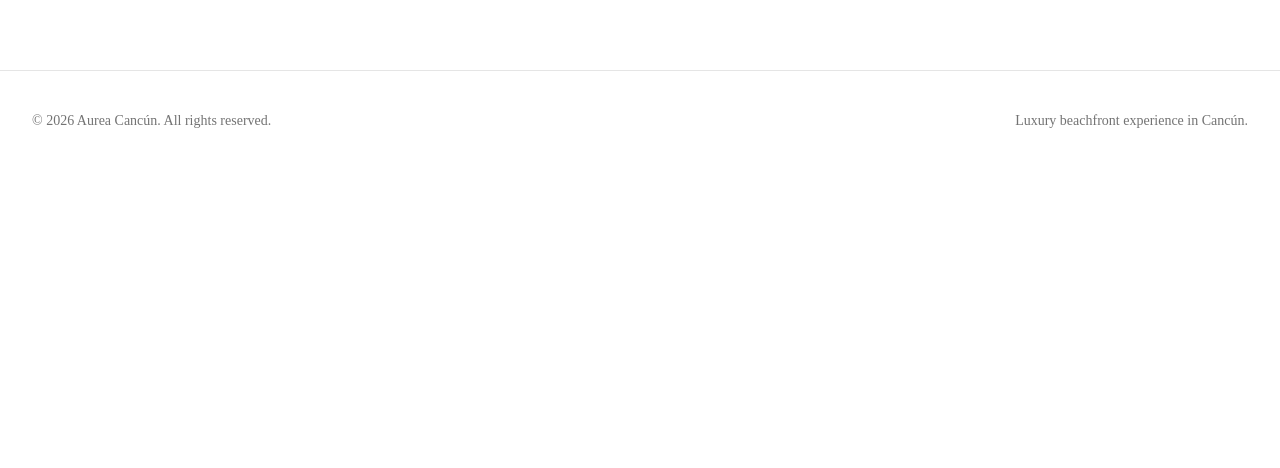
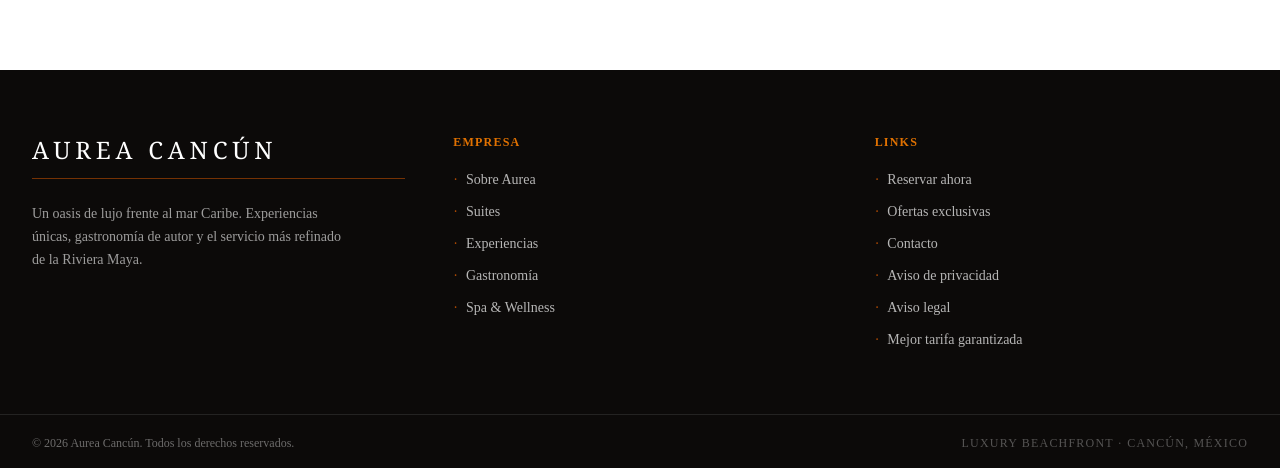
Before and after one commit to Ridoud-S/Aurea-Cancun-Frontend, a Next.js app: page /en in a window 1280 px wide. Shown: the part 730-1198 px from the top of the page. Before the commit the page ends 901 px from the top, so only its background shows below. Built offline with nearby package versions, Linux system fonts and the light colour scheme.

Commit message:
feat(layout): add luxury Footer and update nav translations

```diff
--- a/src/components/layout/Footer.tsx
+++ b/src/components/layout/Footer.tsx
@@ -1,12 +1,115 @@
+import { Link } from "@/i18n/navigation";
 import Container from "@/components/common/Container";
+import { Separator } from "@/components/ui/separator";
 
+
+// ---------------------------------------------------------------------------
+// Data
+// ---------------------------------------------------------------------------
+const empresa = [
+  { label: "Sobre Aurea", href: "/sobre-nosotros" },
+  { label: "Suites", href: "/suites" },
+  { label: "Experiencias", href: "/experiencias" },
+  { label: "Gastronomía", href: "/gastronomia" },
+  { label: "Spa & Wellness", href: "/spa" },
+];
+
+const links = [
+  { label: "Reservar ahora", href: "/reservar" },
+  { label: "Ofertas exclusivas", href: "/ofertas" },
+  { label: "Contacto", href: "/contacto" },
+  { label: "Aviso de privacidad", href: "/privacidad" },
+  { label: "Aviso legal", href: "/legal" },
+  { label: "Mejor tarifa garantizada", href: "/reservar" },
+];
+
+
+// ---------------------------------------------------------------------------
+// Component
+// ---------------------------------------------------------------------------
 export default function Footer() {
-    return (
-        <footer className="border-t py-10">
-            <Container className="flex flex-col gap-4 text-sm text-muted-foreground md:flex-row md:items-center md:justify-between">
-                <p>© 2026 Aurea Cancún. All rights reserved.</p>
-                <p>Luxury beachfront experience in Cancún.</p>
-            </Container>
-        </footer>
-    );
+  return (
+    <footer className="bg-stone-950 text-white">
+      {/* Main grid */}
+      <Container className="py-16">
+        <div className="grid grid-cols-1 md:grid-cols-3 gap-12">
+
+          {/* Columna 1 — Marca + descripción + redes */}
+          <div className="flex flex-col gap-6">
+            <div>
+              <p className="font-serif text-2xl tracking-[0.2em] uppercase text-white">
+                Aurea Cancún
+              </p>
+              <Separator className="mt-3 w-12 bg-amber-700/60" />
+            </div>
+            <p className="text-sm text-white/60 leading-relaxed max-w-xs">
+              Un oasis de lujo frente al mar Caribe. Experiencias únicas,
+              gastronomía de autor y el servicio más refinado de la Riviera Maya.
+            </p>
+            {/* Redes sociales */}
+
+          </div>
+
+          {/* Columna 2 — Empresa */}
+          <div className="flex flex-col gap-5">
+            <h3 className="text-xs tracking-widest uppercase text-amber-600 font-semibold">
+              Empresa
+            </h3>
+            <ul className="flex flex-col gap-3">
+              {empresa.map(({ label, href }) => (
+                <li key={href}>
+                  <Link
+                    href={href}
+                    className="
+                      text-sm text-white/70 hover:text-amber-400
+                      transition-colors duration-200 flex items-center gap-2
+                      before:content-['·'] before:text-amber-700
+                    "
+                  >
+                    {label}
+                  </Link>
+                </li>
+              ))}
+            </ul>
+          </div>
+
+          {/* Columna 3 — Links */}
+          <div className="flex flex-col gap-5">
+            <h3 className="text-xs tracking-widest uppercase text-amber-600 font-semibold">
+              Links
+            </h3>
+            <ul className="flex flex-col gap-3">
+              {links.map(({ label, href }) => (
+                <li key={href}>
+                  <Link
+                    href={href}
+                    className="
+                      text-sm text-white/70 hover:text-amber-400
+                      transition-colors duration-200 flex items-center gap-2
+                      before:content-['·'] before:text-amber-700
+                    "
+                  >
+                    {label}
+                  </Link>
+                </li>
+              ))}
+            </ul>
+          </div>
+
+        </div>
+      </Container>
+
+      {/* Bottom bar */}
+      <div className="border-t border-white/10">
+        <Container className="py-5 flex flex-col md:flex-row items-center justify-between gap-2">
+          <p className="text-xs text-white/40">
+            © 2026 Aurea Cancún. Todos los derechos reservados.
+          </p>
+          <p className="text-xs text-white/30 tracking-widest uppercase">
+            Luxury Beachfront · Cancún, México
+          </p>
+        </Container>
+      </div>
+    </footer>
+  );
 }
--- a/src/messages/es.json
+++ b/src/messages/es.json
@@ -4,7 +4,10 @@
     "rooms": "Habitaciones",
     "offers": "Ofertas",
     "amenities": "Amenidades",
+    "suites": "Suites",
     "experiences": "Experiencias",
+    "gastronomy": "Gastronomía",
+    "spa": "Spa",
     "contact": "Contacto",
     "bookNow": "Reservar ahora"
 },
```
Lines whose indentation alone changed are shown as unchanged.
